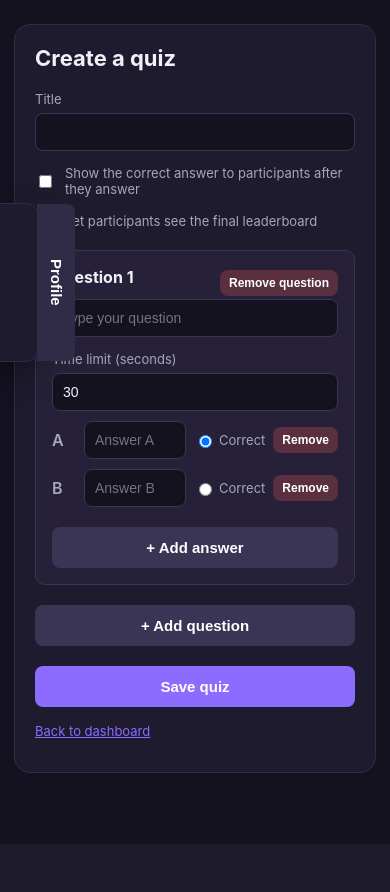
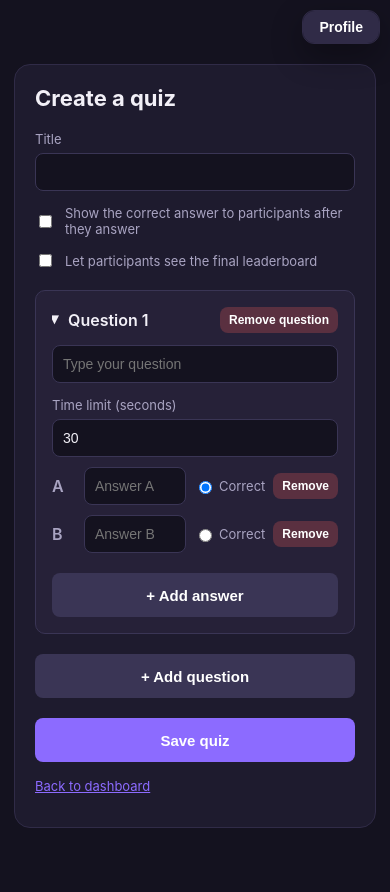
Before and after one commit to kkaaato/GraphicsAndVisualComputing, a Flask app: page /quiz/new in a window 390 px wide. Before the commit the page ends 844 px from the top, so only its background shows below. Run offline with Flask 3, Linux system fonts and the light colour scheme; the visitor is signed in with stand-in values (Sample User, id 1); data comes from the database, SQL or seed files in the repository.

Commit message:
UI: move profile to top right, center layout, collapsible questions, quiz timer, hand-detection warning

```diff
--- a/app.py
+++ b/app.py
@@ -63,6 +63,7 @@ def current_question():
         "choices": item["choices"],
         "time_limit": item["time_limit"],
         "started_at": live["question_started_at"],
+        "server_time": time.time(),
         "join_code": live["join_code"],
     }
 
--- a/static/new_quiz.js
+++ b/static/new_quiz.js
@@ -51,19 +51,34 @@ function addQuestion(initial = null) {
     C: initial.choice_c,
     D: initial.choice_d,
   }) : null;
-  const card = document.createElement("section");
+  const card = document.createElement("details");
   card.className = "question-builder";
+  card.open = initial ? questionNumber === 1 : true;
+  if (!initial) [...questionList.children].forEach((c) => { c.open = false; });
   card.innerHTML = `
-    <div class="question-heading">
-      <h2>Question ${questionNumber}</h2>
+    <summary class="question-heading">
+      <span class="question-label">
+        <span class="question-title">Question ${questionNumber}</span>
+        <span class="question-preview"></span>
+      </span>
       <button type="button" class="remove-question">Remove question</button>
+    </summary>
+    <div class="question-body">
+      <input type="text" class="question-text" placeholder="Type your question" value="${questionText}" required>
+      <label>Time limit (seconds)</label>
+      <input type="number" class="time-limit" min="5" max="600" value="${initial ? initial.time_limit : 30}" required>
+      <div class="answer-list"></div>
+      <button type="button" class="add-answer">+ Add answer</button>
     </div>
-    <input type="text" class="question-text" placeholder="Type your question" value="${questionText}" required>
-    <label>Time limit (seconds)</label>
-    <input type="number" class="time-limit" min="5" max="600" value="${initial ? initial.time_limit : 30}" required>
-    <div class="answer-list"></div>
-    <button type="button" class="add-answer">+ Add answer</button>
   `;
+  const questionInput = card.querySelector(".question-text");
+  const preview = card.querySelector(".question-preview");
+  const syncPreview = () => {
+    const t = questionInput.value.trim();
+    preview.textContent = t ? `— ${t}` : "";
+  };
+  questionInput.addEventListener("input", syncPreview);
+  syncPreview();
 
   const answerList = card.querySelector(".answer-list");
   if (initial) {
@@ -77,11 +92,12 @@ function addQuestion(initial = null) {
   card.querySelector(".add-answer").addEventListener("click", () => {
     addAnswer(answerList, questionId);
   });
-  card.querySelector(".remove-question").addEventListener("click", () => {
+    card.querySelector(".remove-question").addEventListener("click", (event) => {
+    event.preventDefault();   // stop the click from toggling the dropdown
     if (questionList.children.length <= 1) return;
     card.remove();
     [...questionList.children].forEach((question, index) => {
-      question.querySelector("h2").textContent = `Question ${index + 1}`;
+      question.querySelector(".question-title").textContent = `Question ${index + 1}`;
     });
   });
   questionList.appendChild(card);
@@ -104,9 +120,10 @@ function serializeQuestions() {
   return lines.join("\n");
 }
 
-addQuestionButton.addEventListener("click", addQuestion);
-if (window.EDIT_QUIZ && window.EDIT_QUIZ.length) {
-  window.EDIT_QUIZ.forEach(addQuestion);
+addQuestionButton.addEventListener("click", () => addQuestion());
+const editData = JSON.parse(document.getElementById("edit-quiz-data").dataset.quiz);
+if (editData && editData.length) {
+  editData.forEach((q) => addQuestion(q));
 } else {
   addQuestion();
 }
@@ -120,3 +137,8 @@ form.addEventListener("submit", (event) => {
   }
   questionsField.value = serialized;
 });
+// if a hidden required field fails validation, open its dropdown so the error is visible
+form.addEventListener("invalid", (e) => {
+  const d = e.target.closest("details");
+  if (d) d.open = true;
+}, true);
--- a/static/style.css
+++ b/static/style.css
@@ -9,43 +9,47 @@ body {
   display: flex;
   flex-direction: column;
   align-items: center;
-  padding: 40px 20px;
+  padding: 72px 20px;
 }
 
 .app-shell {
   width: 100%;
   max-width: 1120px;
+  margin: auto;
 }
 
 .profile-drawer {
   position: fixed;
-  z-index: 5;
-  top: 32%;
-  left: 0;
-  width: 240px;
-  padding: 18px;
+  z-index: 10;
+  top: 14px;
+  right: 16px;
+  width: auto;
   border: 1px solid #302b47;
-  border-radius: 0 12px 12px 0;
+  border-radius: 12px;
   background: #1e1b2e;
   box-shadow: 0 12px 32px #0005;
-  transform: translateX(calc(-100% + 38px));
-  transition: transform 180ms ease-out;
+}
+.profile-drawer > :not(.profile-tab) {
+  display: none;
+  margin-left: 14px;
+  margin-right: 14px;
 }
 .profile-drawer:hover,
-.profile-drawer:focus-within { transform: translateX(0); }
-.profile-drawer h2 { margin: 0 0 12px; font-size: 16px; }
+.profile-drawer:focus-within { width: 240px; padding-bottom: 14px; }
+.profile-drawer:hover > :not(.profile-tab),
+.profile-drawer:focus-within > :not(.profile-tab) { display: block; }
+.profile-drawer h2 { margin: 12px 0 8px; font-size: 16px; }
 .profile-drawer a { display: block; margin-top: 10px; font-size: 13px; }
 .profile-tab {
-  position: absolute;
-  top: 0;
-  right: -38px;
-  width: 38px;
-  height: 100%;
+  display: block;
+  width: 100%;
+  min-width: 0;
+  min-height: 0;
   margin: 0;
-  padding: 8px;
-  border-radius: 0 8px 8px 0;
-  writing-mode: vertical-rl;
+  padding: 8px 16px;
+  border-radius: 12px;
   background: #302b47;
+  font-size: 14px;
 }
 .profile-status { margin: 0; font-size: 13px; }
 .profile-email {
@@ -60,6 +64,7 @@ body {
 .card {
   width: 100%;
   max-width: 1000px;
+  margin: 0 auto;
   background: #1e1b2e;
   border-radius: 16px;
   padding: 28px;
@@ -67,9 +72,9 @@ body {
 }
 
 @media (max-width: 680px) {
-  body { padding: 24px 14px; }
+  body { padding: 64px 14px; }
   .card { padding: 20px; }
-  .profile-drawer { top: 24%; }
+  .profile-drawer { top: 10px; right: 10px; }
 }
 
 h1 { font-size: 22px; margin: 0 0 20px; }
@@ -114,8 +119,10 @@ th, td { padding: 12px 10px; border-bottom: 1px solid #3a3555; }
 
 button {
   margin-top: 20px;
-  width: 100%;
-  padding: 12px;
+  width: auto;
+  min-width: 140px;
+  min-height: 44px;
+  padding: 10px 22px;
   border: none;
   border-radius: 8px;
   background: #8c6bff;
@@ -239,3 +246,47 @@ a { color: #8c6bff; }
 @media (max-width: 700px) {
   .participant-grid { grid-template-columns: repeat(2, minmax(0, 1fr)); }
 }
+
+/* ---- button layout ---- */
+form > button,
+#start-btn,
+#generate-link-btn,
+#copy-link-btn,
+.question-builder .add-answer { width: 100%; }
+
+.question-heading button,
+.remove-answer,
+.participant-pages button { min-width: 0; min-height: 0; }
+
+.home-actions {
+  display: flex;
+  flex-wrap: wrap;
+  gap: 12px;
+  margin-top: 20px;
+}
+.home-actions a { flex: 1 1 200px; text-decoration: none; }
+.home-actions button { width: 100%; margin-top: 0; }
+
+/* ---- collapsible question cards ---- */
+.question-builder > summary { list-style: none; cursor: pointer; }
+.question-builder > summary::-webkit-details-marker { display: none; }
+.question-label {
+  flex: 1;
+  min-width: 0;
+  overflow: hidden;
+  white-space: nowrap;
+  text-overflow: ellipsis;
+  font-size: 16px;
+  font-weight: 600;
+}
+.question-title::before {
+  content: "▸";
+  display: inline-block;
+  margin-right: 8px;
+  transition: transform 0.15s;
+}
+.question-builder[open] .question-title::before { transform: rotate(90deg); }
+.question-preview { margin-left: 8px; color: #a9a4c2; font-weight: 400; font-size: 13px; }
+.question-body { margin-top: 12px; }
+.participant-tile img[hidden],
+.camera-waiting[hidden] { display: none; }
--- a/templates/new_quiz.html
+++ b/templates/new_quiz.html
@@ -22,8 +22,6 @@
   <p class="muted-link"><a href="{{ url_for('dashboard') }}">Back to dashboard</a></p>
 {% endblock %}
 {% block scripts %}
-  <script>
-    window.EDIT_QUIZ = {{ quiz.questions | tojson if quiz else 'null' }};
-  </script>
+  <div id="edit-quiz-data" data-quiz='{{ (quiz.questions if quiz else None) | tojson }}' hidden></div>
   <script src="{{ url_for('static', filename='new_quiz.js') }}"></script>
 {% endblock %}
```
Also changed, not shown: static/join.js (+57 -3 lines), templates/dashboard.html (+6 -4 lines).
